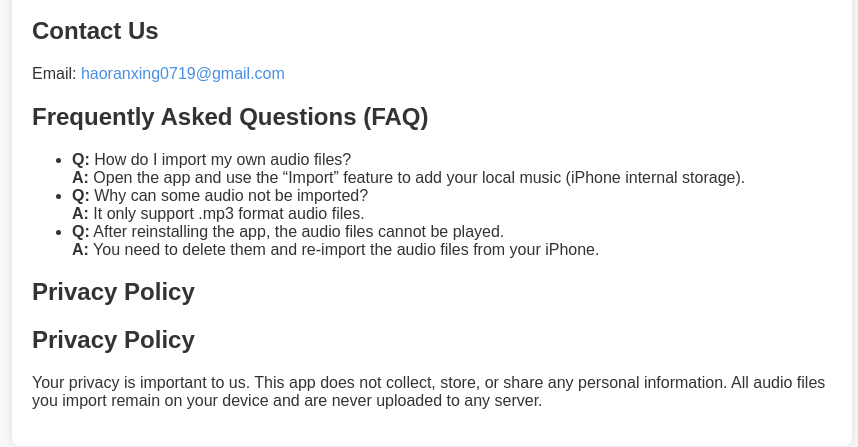
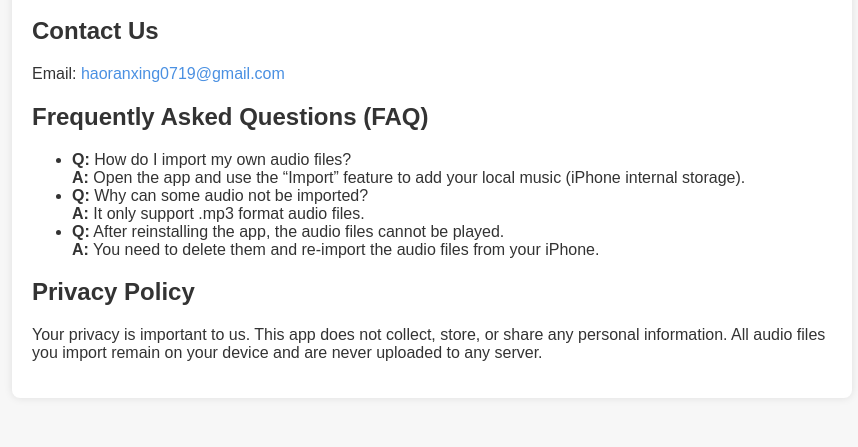
Before and after one commit to haoranxing7777/sleep-relax-support, a plain HTML site: page index.html in a window 1280 px wide. Shown: the part 159-606 px from the top of the page, without its empty margins (208-1066 px from the left). Drawn offline with Linux system fonts and the light colour scheme.

Commit message:
Update index.html

```diff
--- a/index.html
+++ b/index.html
@@ -48,7 +48,6 @@
         </ul>
 
         <h2>Privacy Policy</h2>
-        <h2>Privacy Policy</h2>
 <p>Your privacy is important to us. This app does not collect, store, or share any personal information. All audio files you import remain on your device and are never uploaded to any server.</p>
     </div>
 </body>
```
